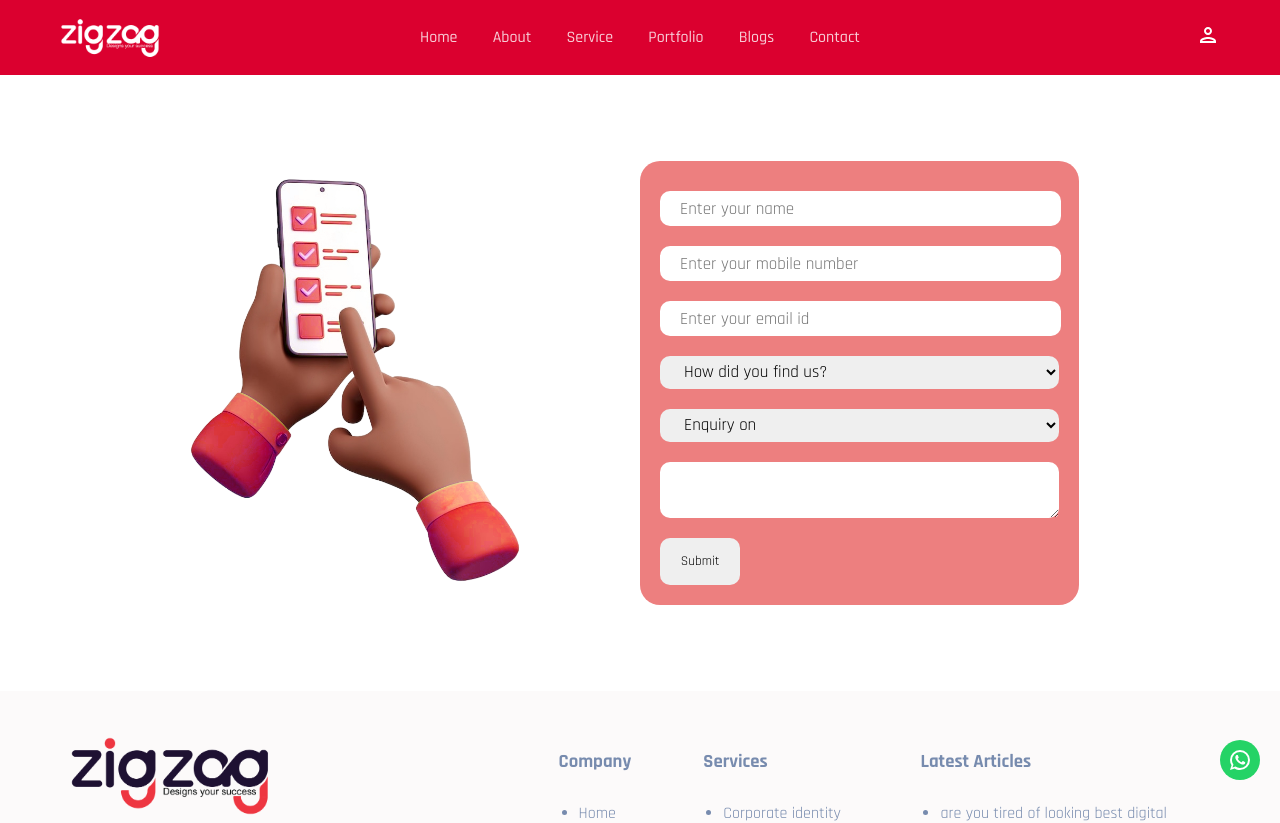
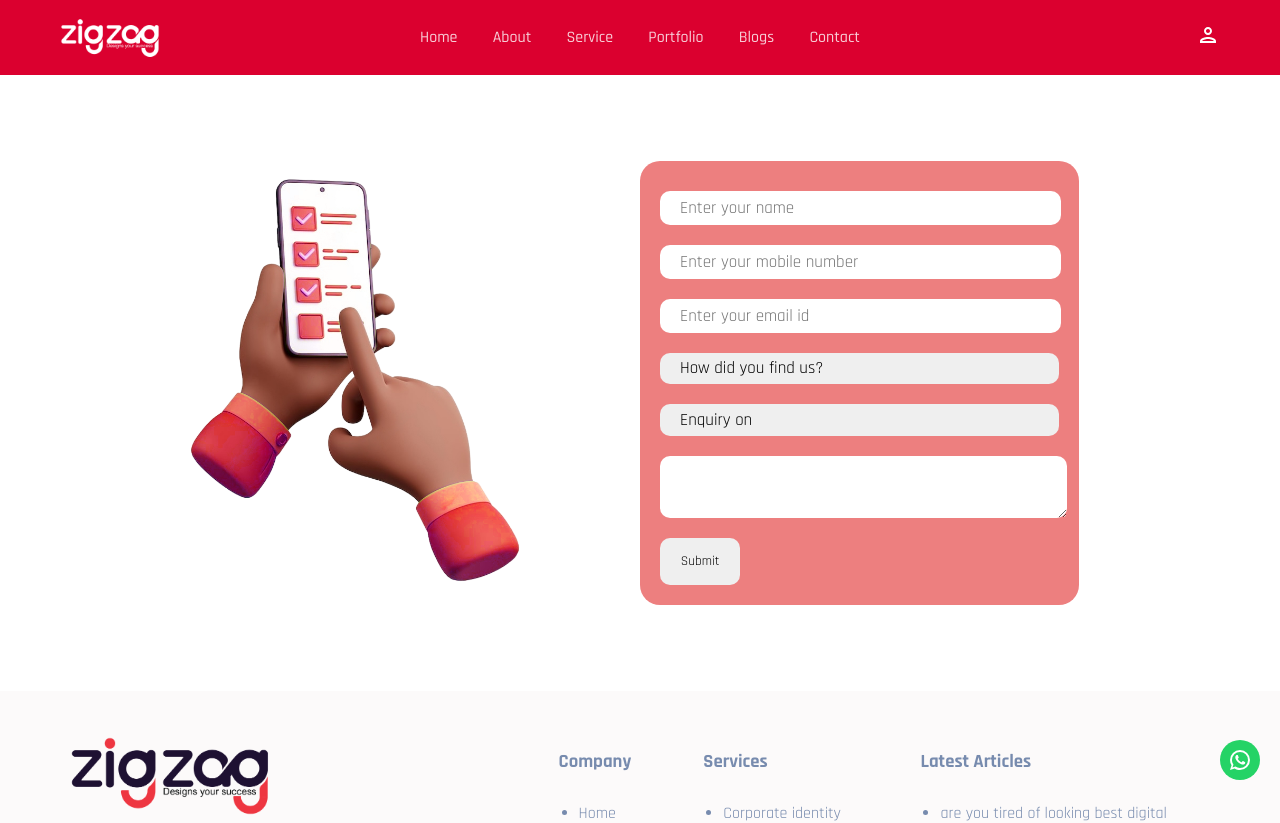
Before and after one commit to dilshadkt/zig-zag-solution, a React (Create React App) app: page /contact in a window 1280 px wide. Shown: the top 823 px of the page. Built offline with nearby package versions, Linux system fonts and the light colour scheme.

Commit message:
updated client section

```diff
--- a/src/components/Contact.jsx
+++ b/src/components/Contact.jsx
@@ -49,6 +49,11 @@ const Field = styled.input`
 const SelectField = styled.select`
   border: none;
   padding-left: 20px;
+  ///////
+  -webkit-appearance: none;
+  -moz-appearance: none;
+  //////
+  appearance: none;
   font-size: 17px;
   width: 100%;
   height: 45px;
@@ -57,6 +62,8 @@ const SelectField = styled.select`
 `;
 const Option = styled.option``;
 const TextArea = styled.textarea`
+  padding: 6px;
+  font-size: 17px;
   border: none;
   width: 99%;
   height: 70px;
--- a/src/components/WhyChoose.jsx
+++ b/src/components/WhyChoose.jsx
@@ -80,6 +80,9 @@ const ClinteLogo = styled.div`
   justify-content: space-between;
 `;
 const LogoContaienr = styled.div`
+  @media screen and (max-width: 768px) {
+    width: 48%;
+  }
   display: flex;
   align-items: center;
   justify-content: center;
```
